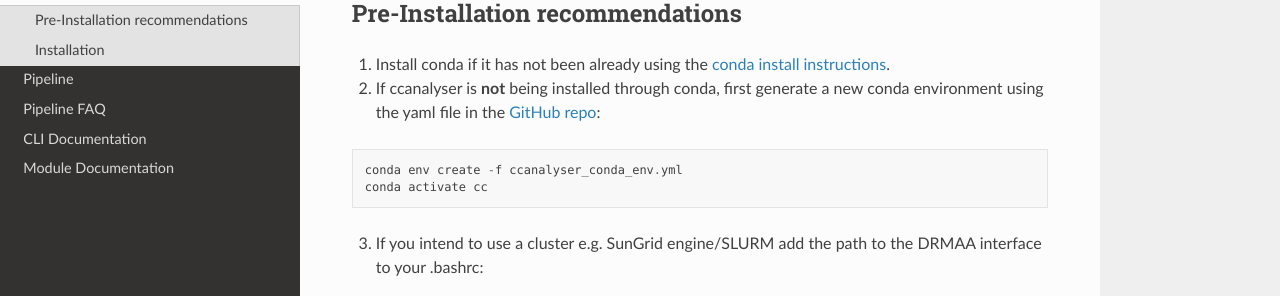
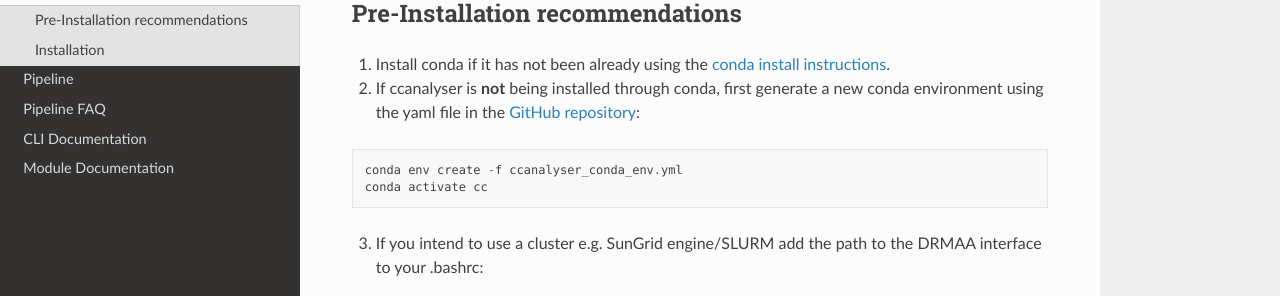
Before and after one commit to sims-lab/CapCruncher, a Sphinx documentation site: the page built from docs/installing.rst, in a window 1280 px wide and 1400 px high. Shown: the part 163-459 px from the top of the window. Built offline with Sphinx 7.4.7 and the Read the Docs theme 2.0.0, drawn with Linux system fonts in a browser that asks for light colours.

Commit message:
Update URL to YAML file (#26)

```diff
--- a/docs/installing.rst
+++ b/docs/installing.rst
@@ -7,7 +7,7 @@ Pre-Installation recommendations
 1. Install conda if it has not been already using the `conda install instructions <https://docs.conda.io/projects/conda/en/latest/user-guide/install/linux.html#install-linux-silent>`_.
 
 2. If ccanalyser is **not** being installed through conda, first generate a new conda
-   environment using the yaml file in the `GitHub repo <https://github.com/sims-lab/capture-c/blob/master/capturec_conda_env.yml>`_:
+   environment using the yaml file in the `GitHub repository <https://github.com/sims-lab/capture-c/blob/master/ccanalyser_conda_env.yml>`_:
 
 ::
 
```
